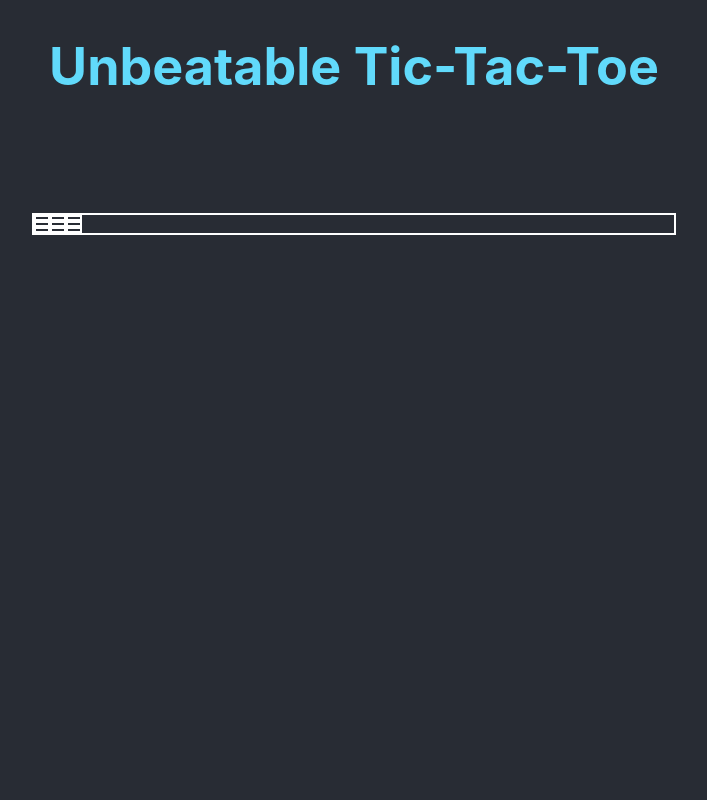
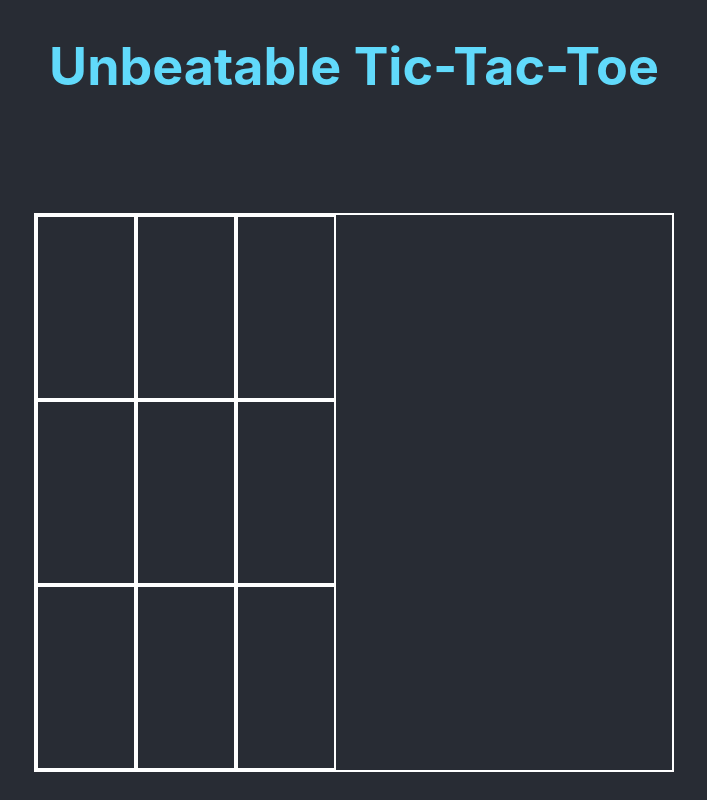
Before and after one commit to KaoruDev/minimax-tic-tac-toe, a React (Create React App) app in the folder tic_tac_toe/: page / in a window 1280 px wide. Shown: the whole page, without its empty margins (286-993 px from the left). Built offline with nearby package versions, Linux system fonts and the light colour scheme.

Commit message:
Get x and o to render on the page

```diff
--- a/tic_tac_toe/src/App.css
+++ b/tic_tac_toe/src/App.css
@@ -1,3 +1,7 @@
+* {
+  box-sizing: border-box;
+}
+
 .App {
   background-color: #282c34;
   color: #fff;
--- a/tic_tac_toe/src/components/board/Board.js
+++ b/tic_tac_toe/src/components/board/Board.js
@@ -1,25 +1,35 @@
 import React from 'react';
 import Square from '../square/Square';
 import styles from './Board.module.css';
+import {useDispatch, useSelector} from "react-redux";
+import {batchArray} from "../../utils/arrayUtils";
 
-export default class Board extends React.Component {
-  renderRow() {
-    return (
-      <div className={styles.row}>
-        <Square />
-        <Square />
-        <Square />
-      </div>
-    );
-  }
+export default function Board() {
+  const squares = useSelector((state) => state.board.squareStates);
+  const squaresByRow = batchArray(squares, 3);
 
-  render() {
-    return (
-      <div className={styles.board}>
-        {this.renderRow()}
-        {this.renderRow()}
-        {this.renderRow()}
-      </div>
-    );
-  }
+  const renderRows = () => (
+    squaresByRow.map((row, rowIdx) => (
+      <React.Fragment key={rowIdx}>
+        <div className={styles.row}>
+          {
+            row.map((marker, sqIdx) => {
+              const idx = sqIdx + rowIdx * 3;
+              return (
+                <React.Fragment key={idx} >
+                  <Square marker={marker} idx={idx}/>
+                </React.Fragment>
+              );
+            })
+          }
+        </div>
+      </React.Fragment>
+    ))
+  );
+
+  return (
+    <div className={styles.board}>
+      {renderRows()}
+    </div>
+  );
 }
--- /dev/null
+++ b/tic_tac_toe/src/components/board/boardSlice.js
@@ -0,0 +1,28 @@
+import {createSlice} from "@reduxjs/toolkit";
+import {squareSlice} from "../square/squareSlice";
+
+export const boardSlice = createSlice({
+  name: 'board',
+  initialState: {
+    squareStates: Array(9).fill(null),
+    isPlayerTurn: true,
+    currentMarker: 'o',
+  },
+  reducers: {
+    move: (state, { payload }) => {
+      console.log('move payload', payload)
+      if (!state.squareStates[payload.squareIdx]) {
+        state.squareStates[payload.squareIdx] = state.currentMarker;
+      }
+
+      if (state.currentMarker === 'o') {
+        state.currentMarker = 'x';
+      } else {
+        state.currentMarker = 'o';
+      }
+    }
+  }
+});
+
+export const { move } = boardSlice.actions;
+export default boardSlice.reducer;
--- a/tic_tac_toe/src/components/square/Square.js
+++ b/tic_tac_toe/src/components/square/Square.js
@@ -1,17 +1,16 @@
 import React from 'react';
 import styles from './Square.module.css';
 import {useDispatch, useSelector} from "react-redux";
-import {move} from "./squareSlice";
+import {move} from "../board/boardSlice";
 
 
-export default function Square() {
+export default function Square(props) {
   const dispatch = useDispatch();
-  const marker = useSelector((state) => state.square.marker);
-  const buttonClass = marker ? styles.square : `${styles.square} ${styles.emptySquare}`;
+  const buttonClass = props.marker ? styles.square : `${styles.square} ${styles.emptySquare}`;
 
   return (
-    <button className={buttonClass} onClick={() => dispatch(move({playerMarker: 'x'}))}>
-      {marker}
+    <button className={buttonClass} onClick={() => dispatch(move({squareIdx: props.idx}))}>
+      {props.marker || 'n'}
     </button>
   );
 }
--- a/tic_tac_toe/src/components/square/Square.module.css
+++ b/tic_tac_toe/src/components/square/Square.module.css
@@ -5,14 +5,14 @@
     cursor: pointer;
     color: #fff;
     font-size: 10rem;
+    padding: 0;
+    font-family: monospace;
 }
 
 .square:hover {
     border-color: #61dafb;
 }
 
-.emptySquare:before {
-    content: '';
-    display: block;
-    padding-top: 100%;
+.emptySquare {
+    color: transparent;
 }
--- a/tic_tac_toe/src/store.js
+++ b/tic_tac_toe/src/store.js
@@ -1,8 +1,10 @@
 import { configureStore } from '@reduxjs/toolkit';
 import squareReducer from './components/square/squareSlice';
+import boardReducer from './components/board/boardSlice';
 
 export default configureStore({
   reducer: {
     square: squareReducer,
+    board: boardReducer,
   },
 });
--- /dev/null
+++ b/tic_tac_toe/src/utils/arrayUtils.js
@@ -0,0 +1,9 @@
+export const batchArray = function (target, batchSize) {
+  let result = [];
+
+  for (let i = 0; i < target.length; i += batchSize) {
+    result.push(target.slice(i, i + batchSize));
+  }
+
+   return result;
+}
```
